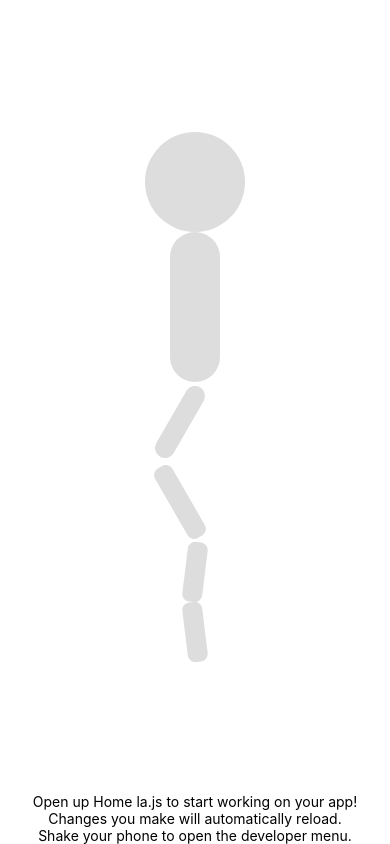
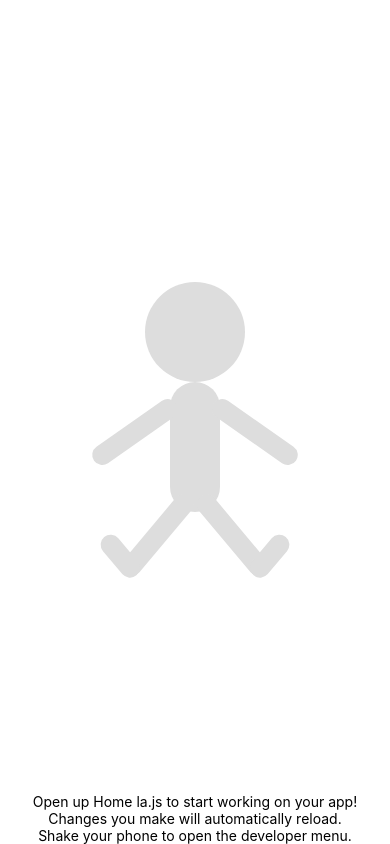
Before and after one commit to dannysj/helpapp, a React Native app: screen / in a window 390 px wide. Built offline with nearby package versions, Linux system fonts and the light colour scheme.

Commit message:
Changes to Home

```diff
--- a/app/components/human/index.js
+++ b/app/components/human/index.js
@@ -5,22 +5,19 @@ export default class Human extends React.Component {
   render() {
     return (
       <View style={styles.container}>
-        <View style={styles.head} />
+        <View style={styles.head}></View>
+        <View style={styles.body} >
+          <View style={styles.lefthand} ></View>
+          <View style={styles.righthand} ></View>
+        </View>
         <View>
-        <View style={styles.body} />
-        <View style={styles.lefthand} />
-        <View style={styles.righthand} />
+          <View style={styles.leftleg} >
+            <View style={styles.leftfoot} />
+          </View>
+          <View style={styles.rightleg} >
+            <View style={styles.rightfoot} />
+          </View>
         </View>
-        <View style={styles.leftleg} />
-        <View style={styles.rightleg} />
-
-
-
-
-
-
-
-
       </View>
     );
   }
@@ -41,55 +38,71 @@ const styles = StyleSheet.create({
   },
   body: {
     backgroundColor: "#ddd",
-    height: 150,
+    height: 130,
     width: 50,
     borderRadius: 25,
   },
   lefthand: {
-    height: 80,
+    height: 100,
     width: 20,
     backgroundColor: "#ddd",
     borderRadius: 15,
-    transform: [{rotate: '30deg'}],
-    position: 'relative',
+    transform: [{rotate: '55deg'}],
+    position: 'absolute',
     top: 0,
+    left: -45,
   },
 
   righthand: {
-    height: 80,
+    height: 100,
     width: 20,
     backgroundColor: "#ddd",
-    borderRadius: 7.5,
-    transform: [{rotate: '-30deg'}]
+    borderRadius: 10,
+    transform: [{rotate: '-55deg'}],
+    position: 'absolute',
+    top: 0,
+    right: -45,
   },
 
   leftleg: {
-    height: 60,
+    height: 100,
     width: 20,
     backgroundColor: "#ddd",
-    borderRadius: 7.5,
-    transform: [{rotate: '7deg'}]
+    borderRadius: 10,
+    transform: [{rotate: '40deg'}, {translateY: -35}],
+    position: 'absolute',
+    top: 0,
+    right: 50,
   },
   rightleg: {
-    height: 60,
+    height: 100,
     width: 20,
     backgroundColor: "#ddd",
-    borderRadius: 7.5,
-    transform: [{rotate: '-7deg'}]
+    borderRadius: 10,
+    transform: [{rotate: '-40deg'}, {translateY: -35}],
+    position: 'absolute',
+    top: 0,
+    left: 50,
   },
   leftfoot: {
-    height: 60,
+    height: 50,
     width: 20,
     backgroundColor: "#ddd",
     borderRadius: 15,
-    transform: [{rotate: '-80deg'}]
+    transform: [{rotate: '-80deg'}],
+    position: 'absolute',
+    bottom: -15,
+    right: 15
   },
   rightfoot: {
-    height: 30,
-    width: 30,
+    height: 50,
+    width: 20,
     backgroundColor: "#ddd",
     borderRadius: 15,
-    transform: [{rotate: '80deg'}]
+    transform: [{rotate: '80deg'}],
+    position: 'absolute',
+    bottom: -15,
+    left: 15
   },
 
 
```
